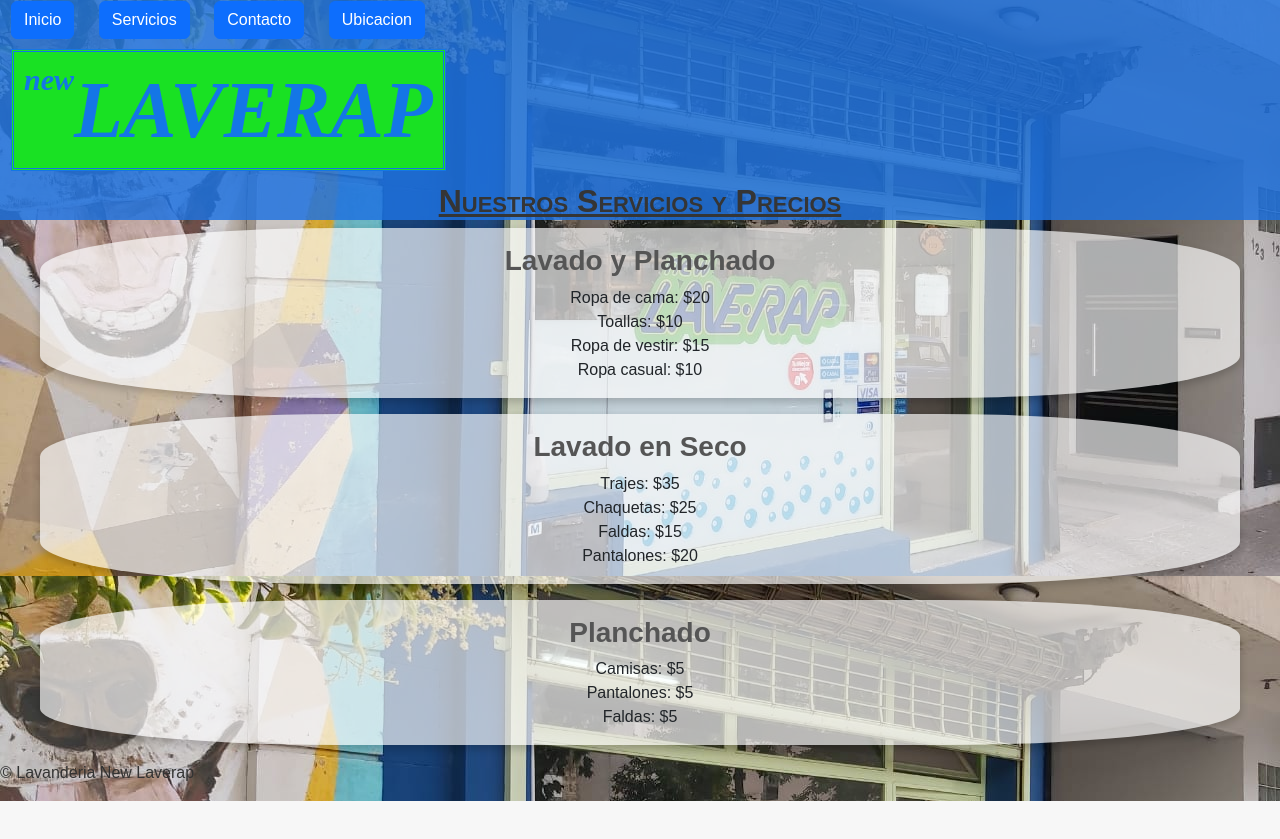
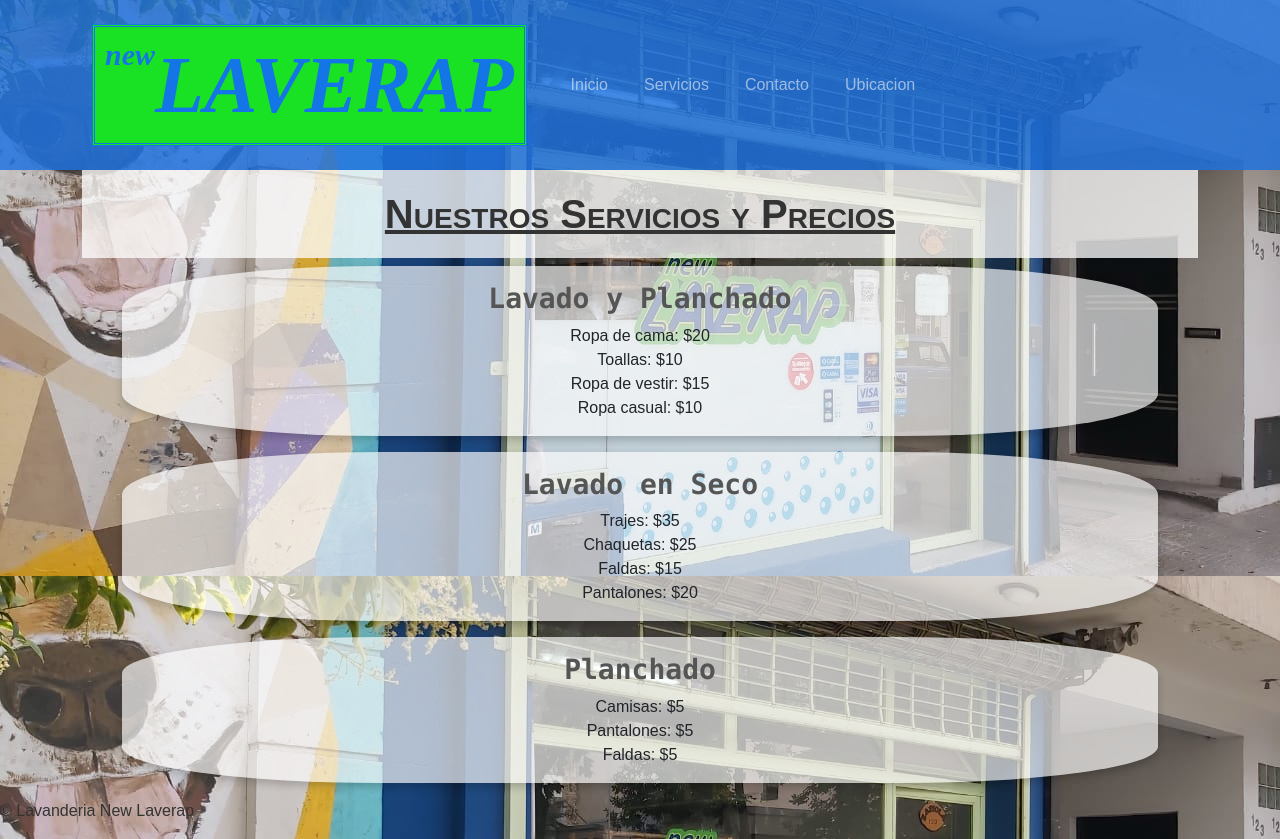
Before and after one commit to UlisesMontes/PreEntrega2Montes, a plain HTML site: page Paginas/PreciosyServicios.html in a window 1280 px wide. Before the commit the page ends 801 px from the top, so only its background shows below. Drawn offline with nearby package versions, Linux system fonts and the light colour scheme.

Commit message:
agregado de animaciones y responsive

```diff
--- a/CSS/PreciosyServicios.css
+++ b/CSS/PreciosyServicios.css
@@ -25,6 +25,14 @@ body {
     border-style: double;
    margin: 10px;
    padding: 10px;
+   /* ----------------------------------------------
+  Generated by AnimatiSS
+  Licensed under FreeBSD License
+  URL: https://xsgames.co/animatiss
+  Twitter: @xsgames_
+---------------------------------------------- */
+
+.blur-in{animation:blur-in 3.6s linear both} @keyframes blur-in{0%{filter:blur(12px);opacity:0}100%{filter:blur(0);opacity:1}}
   }
 
 span {
@@ -45,12 +53,16 @@ h3 {
   }
 h2{
     font-weight: bolder ;
-    color: #353535;
+    color: #333;
     font-style: normal;
     font-variant: small-caps;
-    background-color: #1e72e0d5;
+    background-color: #ffffffc2;
     background-blend-mode: luminosity;
     text-align: center;
+    font-size: 32px;
+    padding: 20px;
+
+
 
 
   }
--- a/Paginas/PreciosyServicios.html
+++ b/Paginas/PreciosyServicios.html
@@ -4,26 +4,43 @@
     <title>Servicios y Precios - Lavandería de Ropa</title>
     <meta name="viewport" content="width=device-width, initial-scale=1">
     <link href="https://cdn.jsdelivr.net/npm/bootstrap@5.3.0-alpha3/dist/css/bootstrap.min.css" rel="stylesheet" integrity="sha384-KK94CHFLLe+nY2dmCWGMq91rCGa5gtU4mk92HdvYe+M/SXH301p5ILy+dN9+nJOZ" crossorigin="anonymous">
-    <script src="https://cdn.jsdelivr.net/npm/bootstrap@5.3.0-alpha3/dist/js/bootstrap.bundle.min.js" integrity="sha384-ENjdO4Dr2bkBIFxQpeoTz1HIcje39Wm4jDKdf19U8gI4ddQ3GYNS7NTKfAdVQSZe" crossorigin="anonymous"></script>
     <link rel="stylesheet" href="../CSS/PreciosyServicios.css">
     <link rel="shortcut icon" href="/Imagenes/icono1.ico.bmp">
+    <link rel="stylesheet" href="https://cdnjs.cloudflare.com/ajax/libs/animate.css/4.1.1/animate.min.css">
   </head>
   <body>
     <header>
-      <nav>
-        <ul>
-          <li><a href="../index.html"><button class="btn btn-primary" type="button">Inicio</button></a></li>
-          <li><a href="./PreciosyServicios.html"><button class="btn btn-primary" type="button">Servicios</button></a></li>
-          <li><a href="./Contacto.html"><button class="btn btn-primary" type="button">Contacto</button></a></li>
-          <li><a href="./Ubicacion.html"><button class="btn btn-primary" type="button">Ubicacion</button></a></li>
-        </ul>
+      <nav class="navbar navbar-expand-lg navbar-dark bg-blue">
+        <div class="container">
+          <a class="navbar-brand" href="#">
+            <h1 class="animate__heartBeat"><span>new</span>LAVERAP</h1>
+          </a>
+          <button class="navbar-toggler" type="button" data-bs-toggle="collapse" data-bs-target="#navbarNav" aria-controls="navbarNav" aria-expanded="false" aria-label="Toggle navigation">
+            <span class="navbar-toggler-icon"></span>
+          </button>
+          <div class="collapse navbar-collapse" id="navbarNav">
+            <ul class="navbar-nav">
+              <li class="nav-item">
+                <a class="nav-link" href="../index.html">Inicio</a>
+              </li>
+              <li class="nav-item">
+                <a class="nav-link" href="./PreciosyServicios.html">Servicios</a>
+              </li>
+              <li class="nav-item">
+                <a class="nav-link" href="./Contacto.html">Contacto</a>
+              </li>
+              <li class="nav-item">
+                <a class="nav-link" href="./Ubicacion.html">Ubicacion</a>
+              </li>
+            </ul>
+          </div>
+        </div>
       </nav>
-      <h1><span>new</span>LAVERAP</h1>
     </header>
-    <main>
-      <h2><u>Nuestros Servicios y Precios</u></h2>
-      <div class="card">
-        <h3>Lavado y Planchado</h3>
+    <main class="container">
+      <h2 class="text-center fw-bold display-6"><u>Nuestros Servicios y Precios</u></h2>
+      <div class="card animate__heartBeat">
+        <h3 class="font-monospace">Lavado y Planchado</h3>
         <ul>
           <li>Ropa de cama: $20</li>
           <li>Toallas: $10</li>
@@ -31,8 +48,8 @@
           <li>Ropa casual: $10</li>
         </ul>
       </div>
-      <div class="card">
-        <h3>Lavado en Seco</h3>
+      <div class="card animate__heartBeat">
+        <h3 class="font-monospace">Lavado en Seco</h3>
         <ul>
           <li>Trajes: $35</li>
           <li>Chaquetas: $25</li>
@@ -40,8 +57,8 @@
           <li>Pantalones: $20</li>
         </ul>
       </div>
-      <div class="card">
-        <h3>Planchado</h3>
+      <div class="card animate__heartBeat">
+        <h3 class="font-monospace">Planchado</h3>
         <ul>
           <li>Camisas: $5</li>
           <li>Pantalones: $5</li>
```
Also changed, not shown: Paginas/Contacto.html (+34 -16 lines), Paginas/Promociones.html (+26 -9 lines), Paginas/Ubicacion.html (+29 -9 lines), index.html (+9 -7 lines).
